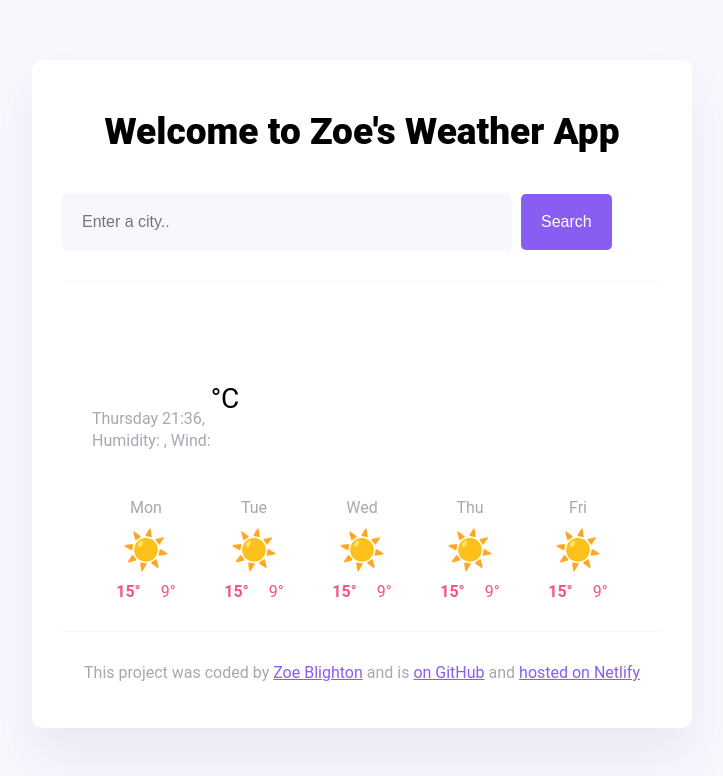
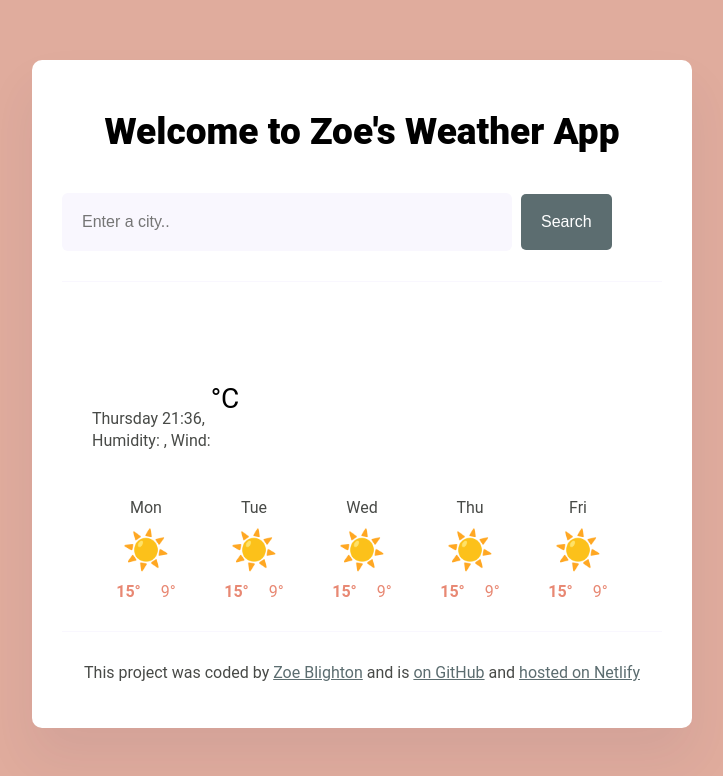
Before and after one commit to zoeblighton/weather-application-final, a plain HTML site: page index.html in a window 1280 px wide. Shown: the whole page, without its empty margins (278-1001 px from the left). Drawn offline with nearby package versions, Linux system fonts and the light colour scheme.

Commit message:
CSS adjusted

```diff
--- a/src/style.css
+++ b/src/style.css
@@ -1,10 +1,11 @@
 body {
-  background: #f9f7fe;
+  background: #e0ac9d;
+
   font-family: "Roboto", sans-serif;
 }
 
 a {
-  color: #885df1;
+  color: #5c6d70;
 }
 h1 {
   font-size: 37px;
@@ -31,7 +32,7 @@ header {
 .search-input {
   background-color: #f9f7fe;
   border: none;
-  color: rgba(39, 33, 66, 0.4);
+  color: #484a47;
   font-size: 16px;
   padding: 20px;
   width: 75%;
@@ -41,14 +42,18 @@ header {
 .search-button {
   margin-left: 5px;
   font-size: 16px;
-  background-color: #885df1;
+  background-color: #5c6d70;
   color: white;
   border: none;
   padding: 20px;
   line-height: 1;
   border-radius: 5px;
+  transition: all 0.3s ease;
 }
-
+.search-button:hover {
+  cursor: pointer;
+  box-shadow: 2px 2px 2px 2px rgba(0, 0, 0, 0.2);
+}
 main {
   padding: 30px;
   padding-top: 40px;
@@ -72,14 +77,14 @@ main {
   padding-top: 30px;
 }
 .current-details {
-  color: rgba(39, 33, 66, 0.4);
+  color: #484a47;
   font-size: 16px;
   font-weight: 400;
   line-height: 22px;
 }
 
 .current-details strong {
-  color: #f65282;
+  color: #e88873;
 }
 
 .current-temperature-icon {
@@ -106,7 +111,7 @@ main {
 }
 .weather-forecast-date {
   text-align: center;
-  color: rgba(39, 33, 66, 0.4);
+  color: #484a47;
   font-size: 16px;
   margin-bottom: 10px;
   line-height: 20px;
@@ -118,7 +123,7 @@ main {
 }
 .weather-forecast-temperatures {
   text-align: center;
-  color: #f65282;
+  color: #e88873;
   display: flex;
   justify-content: center;
   margin-top: 10px;
@@ -132,5 +137,5 @@ footer {
   text-align: center;
   padding-top: 15px;
 
-  color: rgba(39, 33, 66, 0.4);
+  color: #484a47;
 }
```
